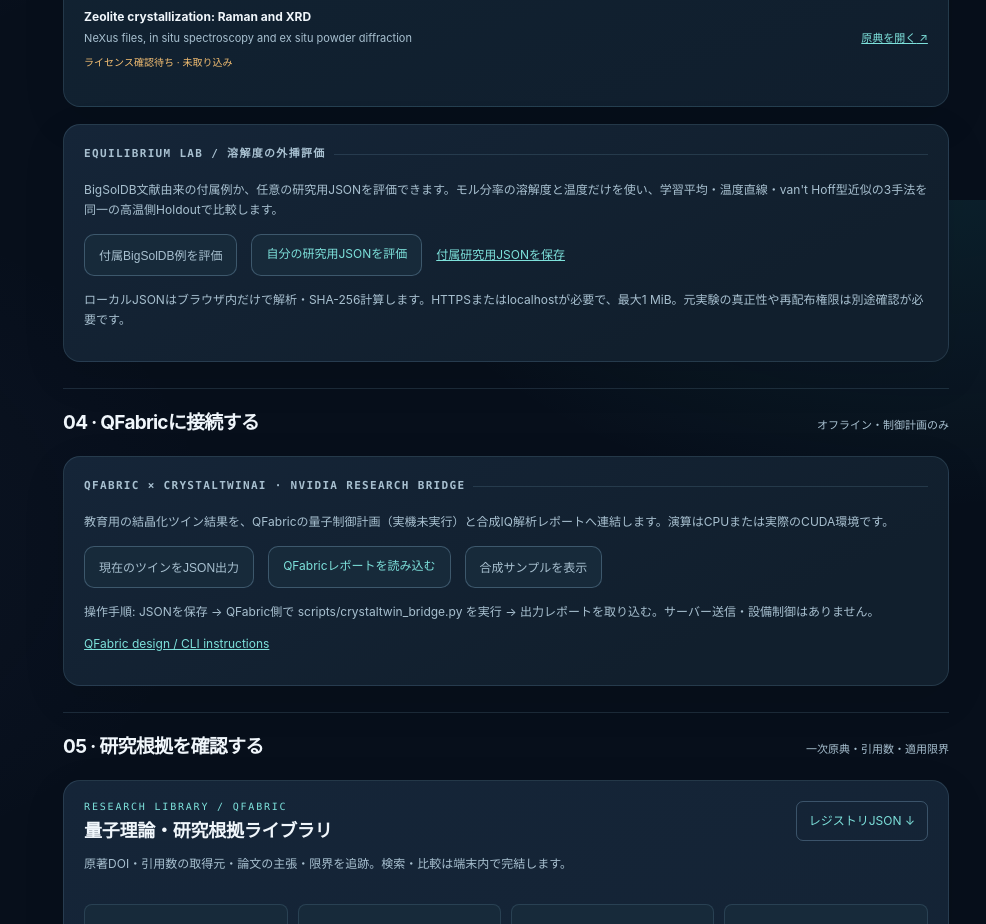
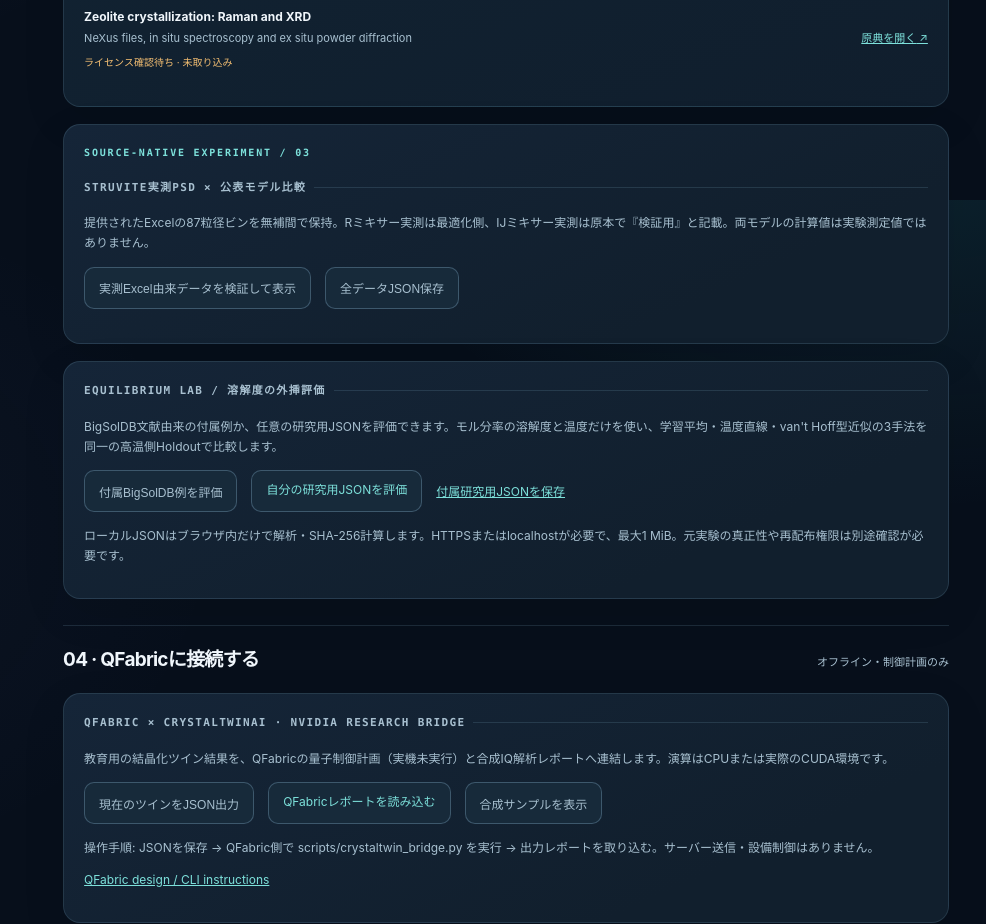
Before and after one commit to Takzin1/crystaltwinai, a Next.js app: page / in a window 1280 px wide. Shown: the part 4600-5524 px from the top of the page, without its empty margins (294-1280 px from the left). Built offline with nearby package versions, Linux system fonts and the light colour scheme.

Commit message:
ui: insert struvite experiment evidence panel into Research Studio source area

```diff
--- a/src/app/page.tsx
+++ b/src/app/page.tsx
@@ -28,6 +28,7 @@ import FalsificationBenchPanel from "@/components/FalsificationBenchPanel";
 import PbeNumericalPanel from "@/components/PbeNumericalPanel";
 import PbeAccuracyPanel from "@/components/PbeAccuracyPanel";
 import SourceEvidenceGallery from "@/components/SourceEvidenceGallery";
+import StruviteEvidencePanel from "@/components/StruviteEvidencePanel";
 import EquilibriumReferencePanel from "@/components/EquilibriumReferencePanel";
 
 export default function Home() {
@@ -168,6 +169,7 @@ export default function Home() {
             <DatasetPanel lang={lang} simulated={result.series} input={result.input} />
             <ResearchDatasetPanel lang={lang} />
             <SourceEvidenceGallery lang={lang} />
+            <StruviteEvidencePanel lang={lang} />
             <EquilibriumReferencePanel lang={lang} />
           </div>
 
```
